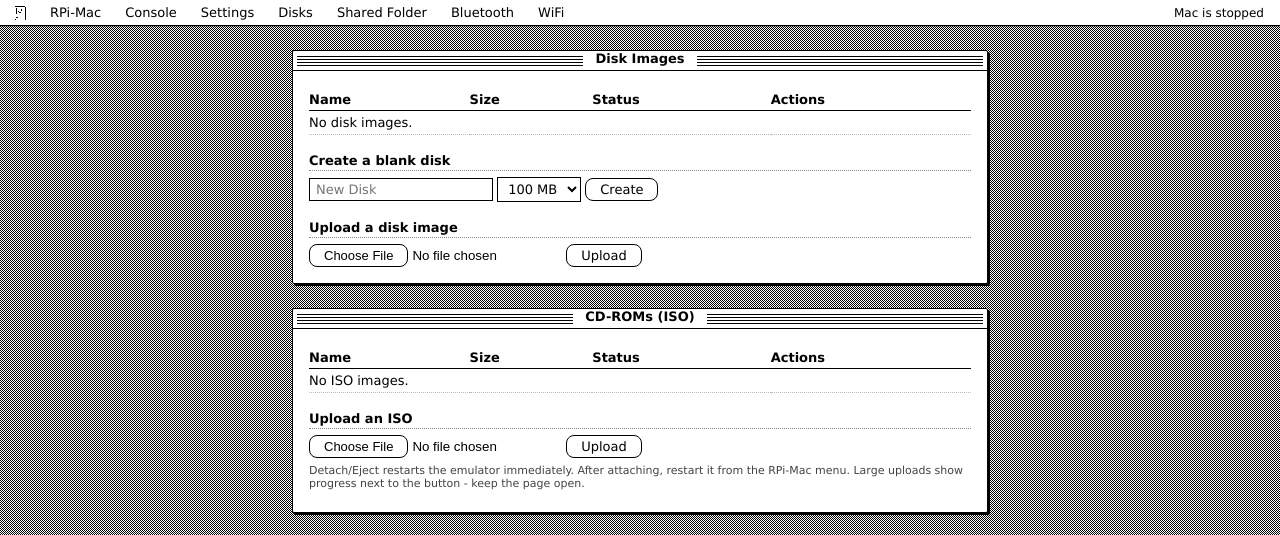
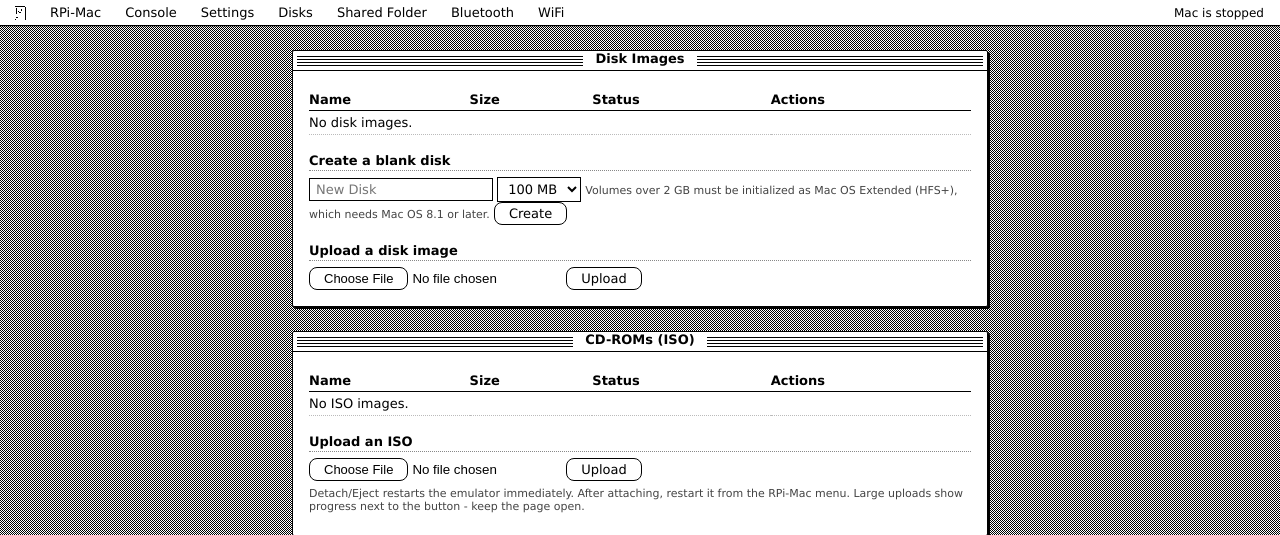
Before and after one commit to amcchord/RPi-Mac, a Flask app: template webui/templates/disks.html in a window 1280 px wide. Shown: the top 535 px of the page. Run offline with Flask 3, Linux system fonts and the light colour scheme; the template is opened without the code that fills it, so the values that code supplies are empty; parts of the project's set-up code (start-up, migrations or seed data) failed here and were passed over.

Commit message:
Allow creating disk images up to 4GB (HFS+ note for >2GB volumes)
Co-authored-by: Cursor <cursoragent@cursor.com>

```diff
--- a/webui/app.py
+++ b/webui/app.py
@@ -629,7 +629,7 @@ def disks_create():
         size_mb = int(size_mb_raw)
     except ValueError:
         size_mb = 100
-    size_mb = max(1, min(size_mb, 2000))
+    size_mb = max(1, min(size_mb, 4096))
     dest = os.path.join(DISKS_DIR, name)
     if os.path.exists(dest):
         flash("A disk named %s already exists." % name)
--- a/webui/templates/disks.html
+++ b/webui/templates/disks.html
@@ -50,7 +50,12 @@
         <option value="250">250 MB</option>
         <option value="500">500 MB</option>
         <option value="1000">1 GB</option>
+        <option value="2000">2 GB</option>
+        <option value="3000">3 GB</option>
+        <option value="4096">4 GB</option>
       </select>
+      <span class="hint">Volumes over 2 GB must be initialized as Mac OS
+      Extended (HFS+), which needs Mac OS 8.1 or later.</span>
       <button type="submit">Create</button>
     </form>
 
```
